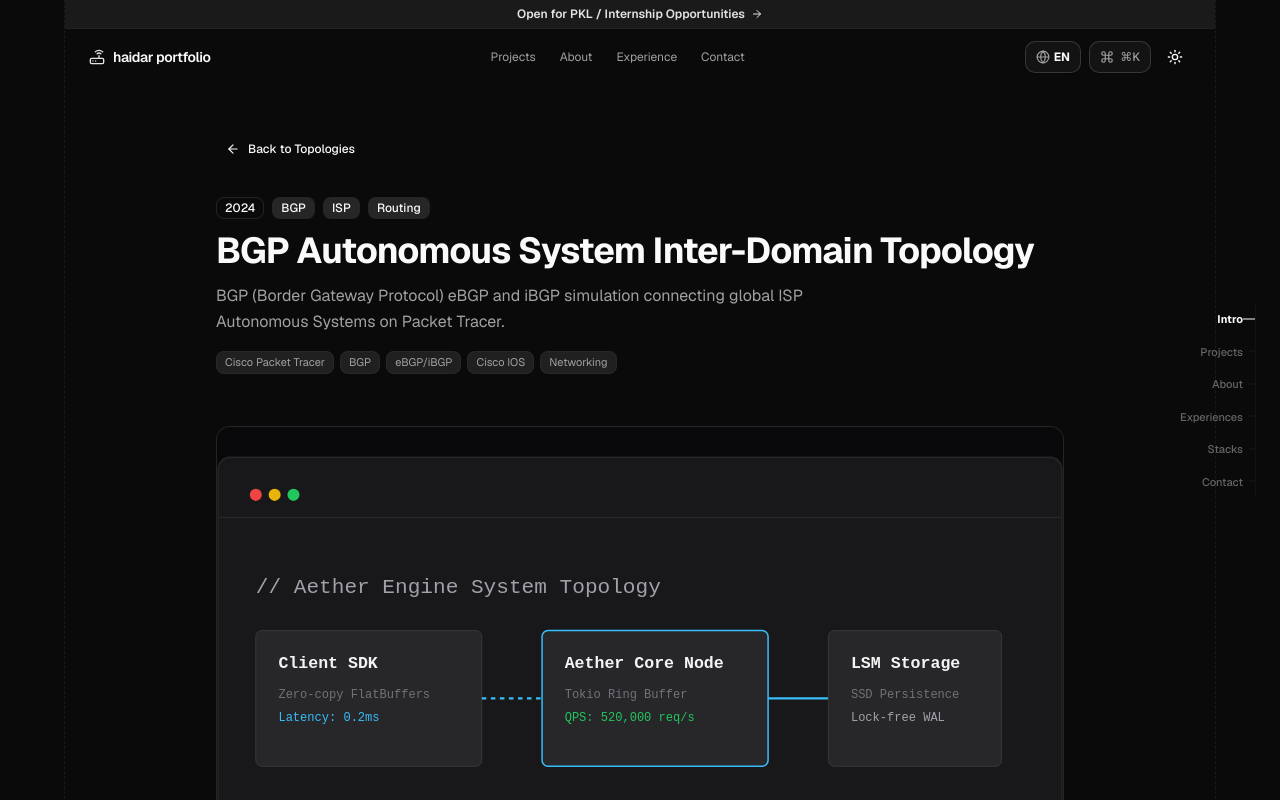
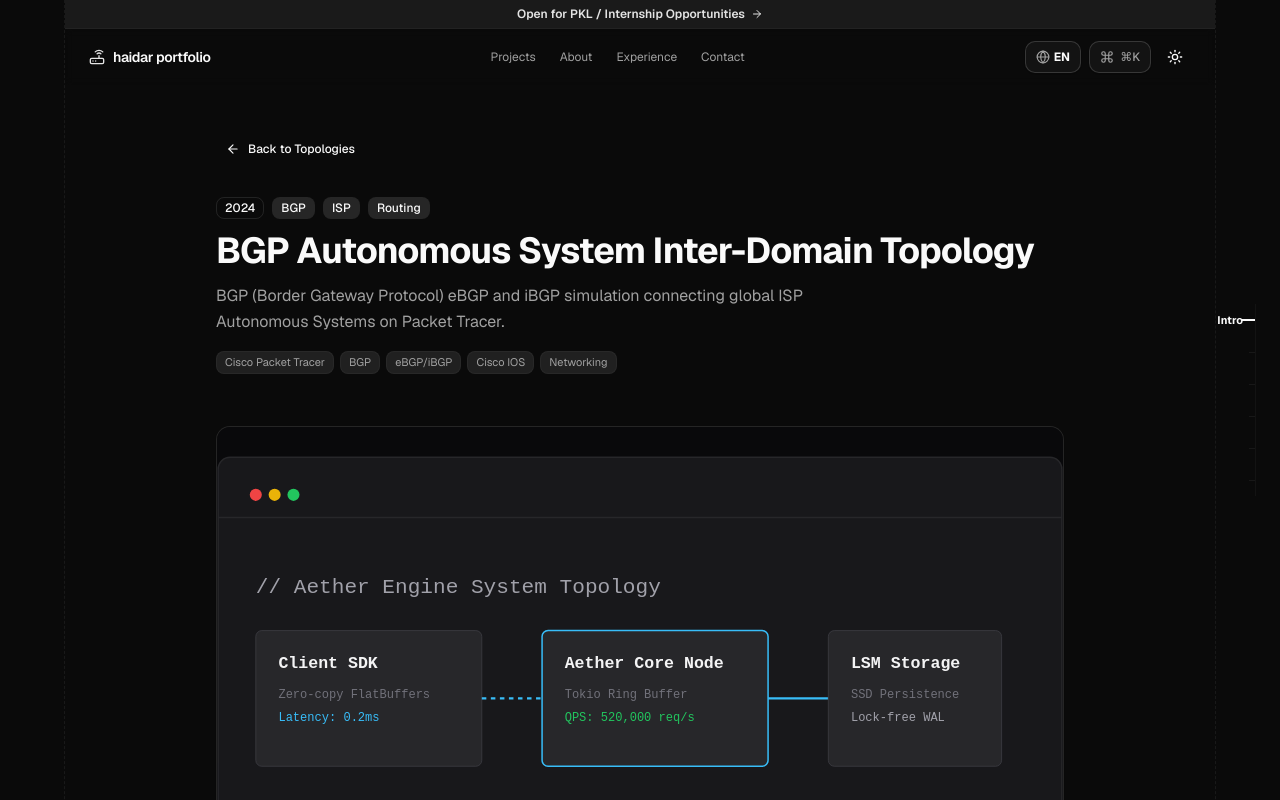
Before and after one commit to haidirwf/portfolio-idal, a Next.js app: page /projects/bgp-inter-domain-topology in a window 1280 px wide. Shown: the top 800 px of the page. Built offline with nearby package versions, Linux system fonts and the light colour scheme.

Commit message:
style(ruler-tracker): hide inactive section labels by default for a clean ultra-minimal ruler aesthetic
- Show text label exclusively for the active section being viewed
- Reveal all labels with smooth fade-in motion on mouse hover
- Maintain precise ruler notch timeline markers on the right edge

```diff
--- a/components/portfolio/floating-section-tracker.tsx
+++ b/components/portfolio/floating-section-tracker.tsx
@@ -1,7 +1,7 @@
 "use client";
 
 import * as React from "react";
-import { motion } from "motion/react";
+import { motion, AnimatePresence } from "motion/react";
 import { useLanguage } from "@/components/language-provider";
 import { cn } from "@/lib/utils";
 
@@ -23,6 +23,7 @@ const SECTIONS: NavSection[] = [
 export function FloatingSectionTracker() {
   const { t } = useLanguage();
   const [activeSection, setActiveSection] = React.useState("hero");
+  const [isHovered, setIsHovered] = React.useState(false);
 
   React.useEffect(() => {
     const handleScroll = () => {
@@ -58,33 +59,49 @@ export function FloatingSectionTracker() {
   };
 
   return (
-    <aside className="fixed right-6 top-1/2 -translate-y-1/2 z-40 hidden lg:flex flex-col items-end pointer-events-auto select-none font-mono text-[11px]">
+    <aside
+      onMouseEnter={() => setIsHovered(true)}
+      onMouseLeave={() => setIsHovered(false)}
+      className="fixed right-6 top-1/2 -translate-y-1/2 z-40 hidden lg:flex flex-col items-end pointer-events-auto select-none font-mono text-[11px]"
+    >
       <div className="relative flex flex-col items-end space-y-4 pr-3 border-r border-border/40 py-2">
         {SECTIONS.map((sec) => {
           const isActive = activeSection === sec.id;
+          const showLabel = isActive || isHovered;
+
           return (
             <button
               key={sec.id}
               onClick={() => scrollToSection(sec.id)}
               className={cn(
-                "group relative flex items-center justify-end transition-all duration-300 gap-2 cursor-pointer focus:outline-none",
+                "group relative flex items-center justify-end transition-all duration-300 gap-2 cursor-pointer focus:outline-none h-4",
                 isActive
                   ? "text-foreground font-bold"
-                  : "text-muted-foreground/60 hover:text-foreground/90 font-medium"
+                  : "text-muted-foreground/50 hover:text-foreground/90 font-medium"
               )}
             >
-              {/* Section Label */}
-              <span className="transition-transform duration-200 group-hover:-translate-x-0.5">
-                {t(sec.labelId, sec.labelEn)}
-              </span>
+              {/* Section Label (Hanya muncul jika section sedang AKTIF atau mouse HOVER) */}
+              <AnimatePresence>
+                {showLabel && (
+                  <motion.span
+                    initial={{ opacity: 0, x: 6 }}
+                    animate={{ opacity: 1, x: 0 }}
+                    exit={{ opacity: 0, x: 6 }}
+                    transition={{ duration: 0.15 }}
+                    className="whitespace-nowrap"
+                  >
+                    {t(sec.labelId, sec.labelEn)}
+                  </motion.span>
+                )}
+              </AnimatePresence>
 
-              {/* Tock Mark Notch (Persis seperti pada gambar rujukan) */}
+              {/* Tock Mark Notch */}
               <span
                 className={cn(
-                  "absolute -right-3 h-[1px] transition-all duration-300",
+                  "absolute -right-3 transition-all duration-300",
                   isActive
-                    ? "w-3 bg-foreground shadow-xs"
-                    : "w-1.5 bg-border/60 group-hover:w-2.5 group-hover:bg-muted-foreground/80"
+                    ? "w-3.5 h-[1.5px] bg-foreground shadow-xs"
+                    : "w-1.5 h-[1px] bg-border/60 group-hover:w-2.5 group-hover:bg-muted-foreground/80"
                 )}
               />
             </button>
```
